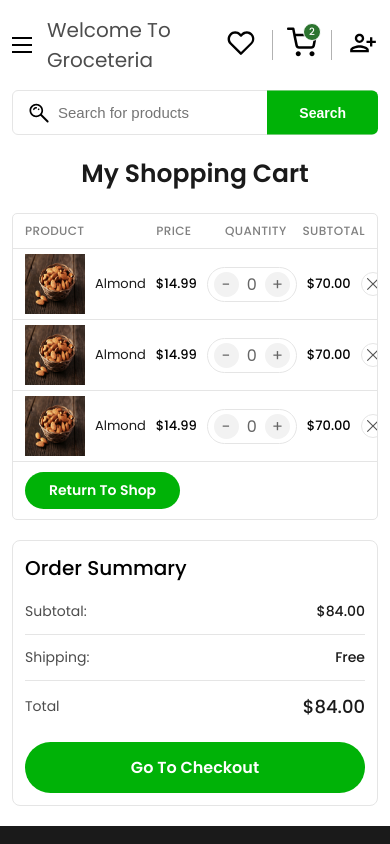
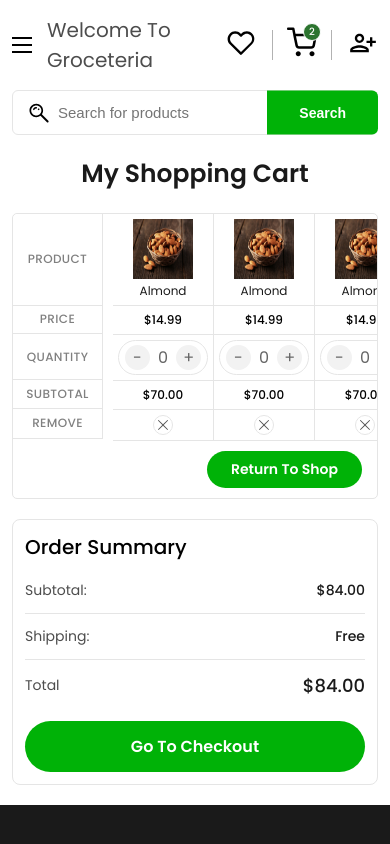
Before and after one commit to mukhammadalime/greceteria, a React (Create React App) app: page /my-cart in a window 390 px wide. Shown: the top 844 px of the page. Built offline with nearby package versions, Linux system fonts and the light colour scheme.

Commit message:
redesigned cart page and made it responsive

```diff
--- a/src/assets/sass/components/_buttons.scss
+++ b/src/assets/sass/components/_buttons.scss
@@ -25,9 +25,13 @@
 .button-md {
   font-size: 1.4rem;
   line-height: 1.68rem;
-  padding: 1.4rem 3.2rem;
+  padding: 1.3rem 3rem;
 
-  @media (max-width: 600px) {
+  // @media (max-width: 768px) {
+  //   padding: 1.1rem 2.6rem;
+  // }
+
+  @media (max-width: 768px) {
     padding: 1rem 2.4rem;
   }
 }
--- a/src/assets/sass/pages/_cart.scss
+++ b/src/assets/sass/pages/_cart.scss
@@ -1,48 +1,173 @@
 .cart {
-  &__content {
-    border-radius: 0;
-    border: unset;
+  &__content-container {
     display: grid;
     grid-template-columns: 2fr 1fr;
-    column-gap: 2.4rem;
+    gap: 2rem;
   }
 
-  &__table {
+  &__content {
+    display: grid;
     border-radius: 0.5rem;
     border: 1px solid #e5e5e5;
-    height: min-content;
+    position: relative;
+
+    &--main {
+      border: unset;
+      display: flex;
+      overflow-x: scroll;
+
+      &::-webkit-scrollbar {
+        display: none;
+      }
+
+      /* Hide scrollbar for IE, Edge and Firefox */
+      & {
+        -ms-overflow-style: none; /* IE and Edge */
+        scrollbar-width: none; /* Firefox */
+      }
+    }
+  }
+
+  &__content--empty {
+    width: 100%;
+    height: 100%;
+    padding: 2rem;
+    text-align: center;
+
+    h2 {
+      font-weight: 500;
+      font-size: 1.6rem;
+    }
   }
 
   &__head {
-    grid-template-columns: 2fr 1fr 1fr 1fr 2.4rem;
+    display: grid;
+    border-right: 1px solid #e5e5e5;
+    min-width: 10rem;
+    grid-template-rows: 14.1rem 4.1rem 6.7rem 4.1rem 4.1rem;
+    position: absolute;
+    border-top-left-radius: 0.5rem;
+    border-bottom-left-radius: 0.5rem;
+    background-color: #ffffff;
+    top: 0;
+    left: 0;
+    z-index: 3;
 
-    .head-title:nth-child(3) {
-      justify-self: center;
-      margin-left: -0.5rem;
+    &--textbox {
+      display: flex;
+      align-items: center;
+      justify-content: center;
+      border-bottom: 1px solid #e5e5e5;
+
+      h5 {
+        font-size: 1.4rem;
+        line-height: 1.4rem;
+        letter-spacing: 0.03em;
+        font-weight: 500;
+        color: #808080;
+        text-transform: uppercase;
+      }
     }
   }
 
+  &__items-container {
+    display: flex;
+    margin-left: 10rem;
+    border-bottom: 1px solid #e5e5e5;
+  }
+
   &__item {
-    grid-template-columns: 2fr 1fr 1fr 1fr 2.4rem;
+    display: flex;
+    flex-direction: column;
     align-items: center;
-    padding: 1rem 2.4rem;
 
-    .table-3 {
-      .counter-lg {
-        margin-right: unset;
+    &:not(:last-child) {
+      border-right: 1px solid #e5e5e5;
+    }
+
+    &--product {
+      display: flex;
+      flex-direction: column;
+      align-items: center;
+      padding: 0.8rem 0 0.8rem;
+      width: 100%;
+      border-bottom: 1px solid #e5e5e5;
+
+      div,
+      img {
+        height: 10rem;
+        width: 10rem;
+      }
+
+      h5 {
+        font-size: 1.6rem;
+        line-height: 2.4rem;
+        color: #1a1a1a;
+        font-weight: 400;
       }
     }
-    .table-4 {
-      justify-self: center;
+
+    &--price {
+      width: 100%;
+      border-bottom: 1px solid #e5e5e5;
+      padding: 0.8rem 0;
+
+      p {
+        font-size: 1.6rem;
+        font-weight: 500;
+        text-align: center;
+      }
+    }
+
+    &--counter {
+      width: 100%;
+      padding: 0.8rem;
+      width: 100%;
+      border-bottom: 1px solid #e5e5e5;
+    }
+
+    &--subtotal {
+      width: 100%;
+      border-bottom: 1px solid #e5e5e5;
+      padding: 0.8rem 0;
+
+      p {
+        font-size: 1.6rem;
+        font-weight: 500;
+        text-align: center;
+      }
+    }
+
+    &--delete {
+      display: flex;
+      justify-content: center;
+      align-items: center;
+      height: 100%;
+      padding: 0.8rem 0;
+
+      div {
+        width: 2.4rem;
+        height: 2.4rem;
+        border-radius: 50%;
+        border: 1px solid #e5e5e5;
+        display: flex;
+        justify-content: center;
+        align-items: center;
+        cursor: pointer;
+
+        img {
+          width: 1.2rem;
+          height: 1.2rem;
+        }
+      }
     }
   }
 
-  &__actions {
+  &__action {
     display: flex;
-    justify-content: flex-start;
+    justify-content: flex-end;
     align-items: center;
-    padding: 1.6rem 2rem;
-    border-top: 1px solid #e5e5e5;
+    padding: 1rem 1.5rem;
 
     a {
       text-decoration: none;
@@ -50,47 +175,69 @@
   }
 }
 
-////////////////////////////////
-// CART RESPONSIVE
+/// CART RESPONSIVE
 .cart {
-  &__table {
-    overflow-x: scroll;
-  }
-  @media (max-width: 900px) {
-    &__content {
+  @media (max-width: 768px) {
+    &__content-container {
+      display: grid;
       grid-template-columns: unset;
-      row-gap: 2rem;
-    }
-
-    &__item {
-      column-gap: 1.5rem;
-    }
-
-    &__head {
-      column-gap: 1.5rem;
     }
   }
 
   @media (max-width: 600px) {
-    &__item {
-      column-gap: 1rem;
-      padding: 0.5rem 1.2rem;
-    }
-  }
+    &__head {
+      min-width: 9rem;
+      grid-template-rows: 9.15rem 2.85rem 4.6rem 2.85rem 3rem;
 
-  @media (max-width: 600px) {
-    &__actions {
-      padding: 1rem 1.2rem;
+      h5 {
+        font-size: 1.2rem;
+      }
     }
 
-    &__head {
-      padding: 0 1.2rem;
-    }
-  }
+    &__item {
+      &--product {
+        padding: 0.5rem 0 0.5rem;
+        gap: 0.3rem;
 
-  @media (max-width: 425px) {
-    &__head {
-      grid-template-columns: 2fr 1fr 1fr 1fr;
+        div,
+        img {
+          height: 6rem;
+          width: 6rem;
+        }
+
+        h5 {
+          font-size: 1.2rem;
+          line-height: unset;
+        }
+      }
+
+      p {
+        font-size: 1.2rem;
+      }
+
+      &--price {
+        padding: 0.5rem 0;
+      }
+      &--counter {
+        padding: 0.5rem;
+      }
+      &--subtotal {
+        padding: 0.5rem 0;
+      }
+
+      &--delete {
+        padding: 0.5rem 0;
+
+        div {
+          height: 2rem;
+          width: 2rem;
+
+          img {
+            height: 1rem;
+            width: 1rem;
+          }
+        }
+      }
     }
   }
 }
--- a/src/assets/sass/pages/_wishlist.scss
+++ b/src/assets/sass/pages/_wishlist.scss
@@ -2,6 +2,7 @@
   &__content {
     border-radius: 0.5rem;
     border: 1px solid #e5e5e5;
+    overflow-x: scroll;
   }
 
   .wishlist-cart__empty {
@@ -24,6 +25,8 @@
     grid-template-columns: 2fr 1fr 1fr 1.5fr;
 
     .head-title {
+      min-width: max-content;
+
       h5 {
         font-size: 1.4rem;
         line-height: 1.4rem;
@@ -67,6 +70,7 @@
     display: flex;
     align-items: center;
     column-gap: 2rem;
+    min-width: max-content;
 
     @media (max-width: 600px) {
       column-gap: 1rem;
@@ -97,6 +101,8 @@
   .table-2 {
     display: flex;
     align-items: center;
+    min-width: max-content;
+
     p {
       font-size: 1.6rem;
       font-weight: 500;
@@ -112,6 +118,7 @@
     display: flex;
     align-items: center;
     justify-self: center;
+    min-width: max-content;
   }
 
   .table-4 {
@@ -119,6 +126,7 @@
     align-items: center;
     column-gap: 2.5rem;
     justify-self: end;
+    min-width: max-content;
 
     button {
       transition: all 0.3s linear;
@@ -148,6 +156,43 @@
   }
 }
 
+///////////////////////////////////
+/// WISHLIST RESPONSIVE
+.wishlist {
+  @media (max-width: 900px) {
+    // &__content {
+    //   grid-template-columns: unset;
+    //   row-gap: 2rem;
+    // }
+
+    &__item {
+      column-gap: 1.5rem;
+    }
+
+    &__head {
+      column-gap: 1.5rem;
+    }
+  }
+
+  @media (max-width: 600px) {
+    &__item {
+      column-gap: 1rem;
+      padding: 0.5rem 1.2rem !important;
+    }
+
+    &__head {
+      padding: 0 1.2rem;
+      column-gap: 1rem;
+    }
+  }
+
+  @media (max-width: 425px) {
+    &__head {
+      // grid-template-columns: 2fr 1fr 1fr 1fr;
+    }
+  }
+}
+
 /// DELETE ICON
 .delete-item {
   width: 2.4rem;
--- a/src/components/cart/CartHeader.tsx
+++ b/src/components/cart/CartHeader.tsx
@@ -1,10 +1,10 @@
-const items = ["Product", "Price", "Quantity", "Subtotal"];
+const items = ["Product", "Price", "Quantity", "Subtotal", "Remove"];
 
 const CartHeader = () => {
   return (
-    <div className="wishlist__head cart__head">
-      {items.map((item, i) => (
-        <div className="head-title" key={i}>
+    <div className="cart__head">
+      {items.map((item) => (
+        <div className="cart__head--textbox" key={item}>
           <h5>{item}</h5>
         </div>
       ))}
--- a/src/components/cart/CartItem.tsx
+++ b/src/components/cart/CartItem.tsx
@@ -13,27 +13,28 @@ const CartItem = () => {
           closeModal={() => setWarningModal(false)}
         />
       )}
-      <div className="wishlist__item cart__item">
-        <div className="table-1">
-          <div className="table__img">
+
+      <div className="cart__item">
+        <div className="cart__item--product">
+          <div>
             <img src="/assets/images/products/almond-1.jpeg" alt="" />
           </div>
           <h5>Almond</h5>
         </div>
-        <div className="table-2">
+        <div className="cart__item--price">
           <p>$14.99</p>
         </div>
-        <div className="table-3">
+
+        <div className="cart__item--counter">
           <Counter />
         </div>
-        <div className="table-4">
+        <div className="cart__item--subtotal">
           <p>$70.00</p>
         </div>
-        <div
-          className="delete-item table-5"
-          onClick={() => setWarningModal(true)}
-        >
-          <img src="/assets/icons/delete-icon.svg" alt="" />
+        <div className="cart__item--delete">
+          <div onClick={() => setWarningModal(true)}>
+            <img src="/assets/icons/delete-icon.svg" alt="" />
+          </div>
         </div>
       </div>
     </>
--- a/src/pages/User/Cart.tsx
+++ b/src/pages/User/Cart.tsx
@@ -6,26 +6,36 @@ import SectionHead from "../../components/UI/SectionHeader";
 
 const Cart = () => {
   return (
-    <div className="section-md wishlist cart">
+    <div className="section-md">
       <div className="container">
         <SectionHead text="My Shopping Cart" />
-        <div className="wishlist__content cart__content">
-          <div className="cart__table">
-            <CartHeader />
-            <div className="wishlist__main">
-              <CartItem />
-              <CartItem />
-              <CartItem />
-              {/* <div className="wishlist-cart__empty">
-                <h2>No products yet</h2>
-              </div> */}
+
+        <div className="cart__content-container">
+          <div className="cart__content">
+            <div className="cart__content--main">
+              <CartHeader />
+
+              <div className="cart__items-container">
+                <CartItem />
+                <CartItem />
+                <CartItem />
+                <CartItem />
+                <CartItem />
+                <CartItem />
+                <CartItem />
+              </div>
             </div>
-            <div className="cart__actions">
+            <div className="cart__action">
               <Link to="/shop" className="button button-md return-to-shop">
                 Return To Shop
               </Link>
             </div>
+
+            {/* <div className="cart__content--empty">
+            <h2>No products yet</h2>
+          </div> */}
           </div>
+
           <BillCard />
         </div>
       </div>
```
